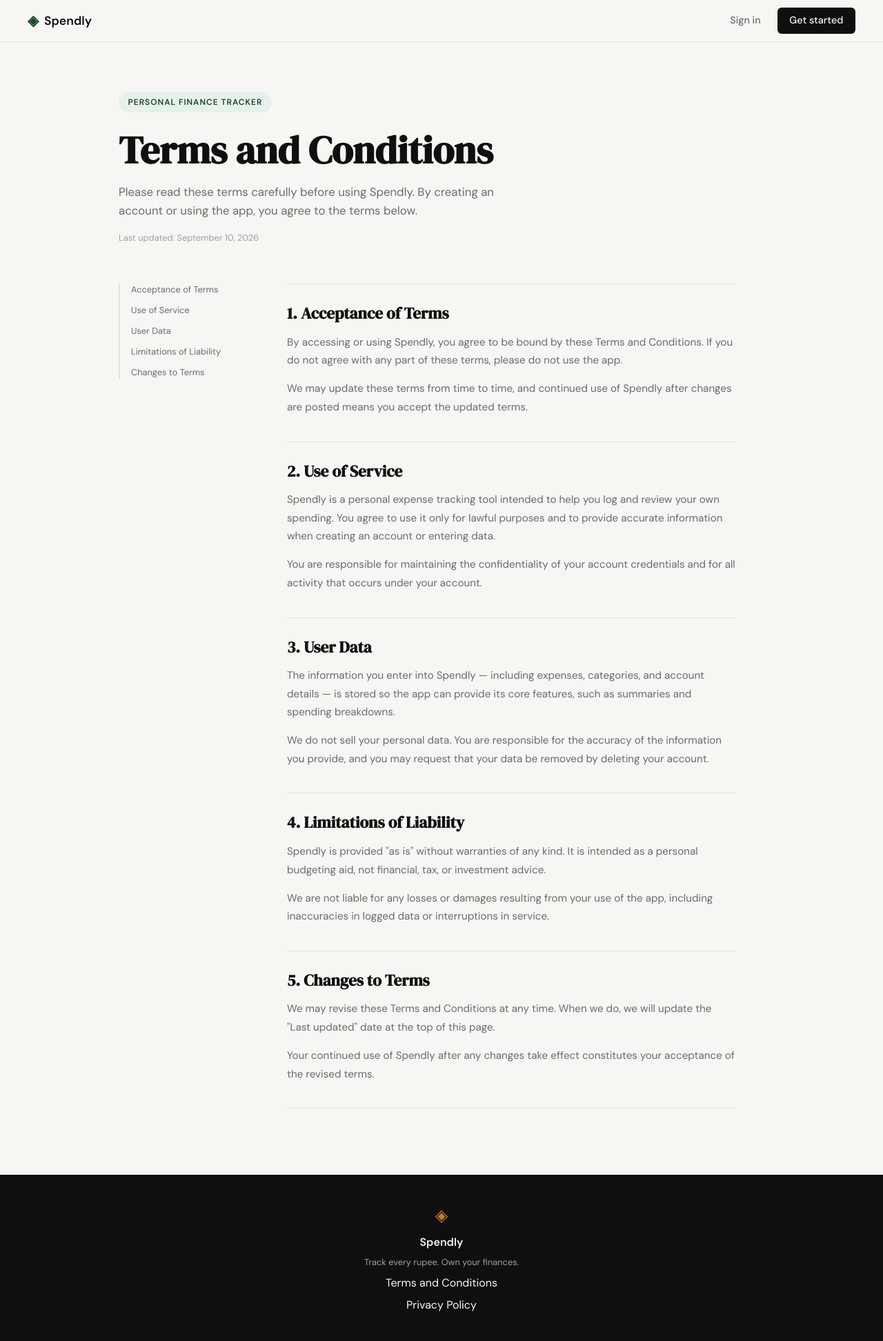
After one commit to jjadhav373/claude_learning_jotiba, a Flask app: page /terms in a window 1280 px wide. The commit adds this page. Shown: the whole page at 69% size. Run offline with Flask 3, Linux system fonts and the light colour scheme.

Commit message:
Add Spendly terms page

```diff
--- a/app.py
+++ b/app.py
@@ -20,6 +20,11 @@ def register():
 @app.route("/login")
 def login():
     return render_template("login.html")
+
+
+@app.route("/terms")
+def terms():
+    return render_template("terms.html")
 
 
 # ------------------------------------------------------------------ #
--- a/static/css/style.css
+++ b/static/css/style.css
@@ -478,6 +478,100 @@ a { color: inherit; text-decoration: none; }
 .auth-switch a:hover { text-decoration: underline; }
 
 /* ------------------------------------------------------------------ */
+/* Terms page                                                          */
+/* ------------------------------------------------------------------ */
+
+.terms-section {
+    max-width: 1000px;
+    margin: 0 auto;
+    padding: 4.5rem 2rem 6rem;
+}
+
+.terms-header {
+    max-width: 680px;
+    margin-bottom: 3.5rem;
+}
+
+.terms-title {
+    font-family: var(--font-display);
+    font-size: clamp(2.25rem, 5vw, 3.5rem);
+    line-height: 1.1;
+    color: var(--ink);
+    margin-bottom: 1rem;
+}
+
+.terms-intro {
+    font-size: 1.05rem;
+    color: var(--ink-muted);
+    max-width: 560px;
+}
+
+.terms-updated {
+    color: var(--ink-faint);
+    font-size: 0.8rem;
+    margin-top: 1rem;
+}
+
+.terms-layout {
+    display: grid;
+    grid-template-columns: 180px 1fr;
+    gap: 4rem;
+    align-items: start;
+}
+
+.terms-index {
+    position: sticky;
+    top: 84px;
+    display: flex;
+    flex-direction: column;
+    gap: 0.75rem;
+    border-left: 2px solid var(--border);
+    padding-left: 1rem;
+}
+
+.terms-index a {
+    color: var(--ink-muted);
+    font-size: 0.8rem;
+    line-height: 1.4;
+}
+
+.terms-index a:hover {
+    color: var(--accent);
+}
+
+.terms-content {
+    max-width: 650px;
+}
+
+.terms-content section {
+    border-top: 1px solid var(--border);
+    padding: 1.75rem 0 2.25rem;
+    scroll-margin-top: 84px;
+}
+
+.terms-content section:last-child {
+    border-bottom: 1px solid var(--border);
+}
+
+.terms-content h2 {
+    font-family: var(--font-display);
+    font-size: 1.45rem;
+    line-height: 1.25;
+    margin-bottom: 0.85rem;
+}
+
+.terms-content p {
+    color: var(--ink-muted);
+    font-size: 0.95rem;
+    line-height: 1.75;
+    margin-bottom: 0.9rem;
+}
+
+.terms-content p:last-child {
+    margin-bottom: 0;
+}
+
+/* ------------------------------------------------------------------ */
 /* Footer                                                              */
 /* ------------------------------------------------------------------ */
 
@@ -527,4 +621,8 @@ a { color: inherit; text-decoration: none; }
 @media (max-width: 600px) {
     .nav-links a:not(.nav-cta) { display: none; }
     .hero { padding: 3rem 1rem 2rem; }
+
+    .terms-section { padding: 3rem 1rem 4rem; }
+    .terms-layout { grid-template-columns: 1fr; gap: 2rem; }
+    .terms-index { position: static; }
 }
--- a/templates/base.html
+++ b/templates/base.html
@@ -34,7 +34,7 @@
             <span class="brand-icon">◈</span>
             <span class="footer-name">Spendly</span>
             <p class="footer-copy">Track every rupee. Own your finances.</p>
-            <a href="#">Terms and Conditions</a>
+            <a href="{{ url_for('terms') }}">Terms and Conditions</a>
             <a href="#">Privacy Policy</a>
         </div>
     </footer>
--- /dev/null
+++ b/templates/terms.html
@@ -0,0 +1,101 @@
+{% extends "base.html" %}
+
+{% block title %}Terms and Conditions — Spendly{% endblock %}
+
+{% block content %}
+
+<section class="terms-section">
+
+    <div class="terms-header">
+        <span class="hero-badge">Personal Finance Tracker</span>
+        <h1 class="terms-title">Terms and Conditions</h1>
+        <p class="terms-intro">
+            Please read these terms carefully before using Spendly.
+            By creating an account or using the app, you agree to the terms below.
+        </p>
+        <p class="terms-updated">Last updated: September 10, 2026</p>
+    </div>
+
+    <div class="terms-layout">
+
+        <nav class="terms-index">
+            <a href="#acceptance">Acceptance of Terms</a>
+            <a href="#use-of-service">Use of Service</a>
+            <a href="#user-data">User Data</a>
+            <a href="#liability">Limitations of Liability</a>
+            <a href="#changes">Changes to Terms</a>
+        </nav>
+
+        <div class="terms-content">
+
+            <section id="acceptance">
+                <h2>1. Acceptance of Terms</h2>
+                <p>
+                    By accessing or using Spendly, you agree to be bound by these Terms and
+                    Conditions. If you do not agree with any part of these terms, please do
+                    not use the app.
+                </p>
+                <p>
+                    We may update these terms from time to time, and continued use of Spendly
+                    after changes are posted means you accept the updated terms.
+                </p>
+            </section>
+
+            <section id="use-of-service">
+                <h2>2. Use of Service</h2>
+                <p>
+                    Spendly is a personal expense tracking tool intended to help you log and
+                    review your own spending. You agree to use it only for lawful purposes and
+                    to provide accurate information when creating an account or entering data.
+                </p>
+                <p>
+                    You are responsible for maintaining the confidentiality of your account
+                    credentials and for all activity that occurs under your account.
+                </p>
+            </section>
+
+            <section id="user-data">
+                <h2>3. User Data</h2>
+                <p>
+                    The information you enter into Spendly — including expenses, categories,
+                    and account details — is stored so the app can provide its core features,
+                    such as summaries and spending breakdowns.
+                </p>
+                <p>
+                    We do not sell your personal data. You are responsible for the accuracy of
+                    the information you provide, and you may request that your data be removed
+                    by deleting your account.
+                </p>
+            </section>
+
+            <section id="liability">
+                <h2>4. Limitations of Liability</h2>
+                <p>
+                    Spendly is provided "as is" without warranties of any kind. It is intended
+                    as a personal budgeting aid, not financial, tax, or investment advice.
+                </p>
+                <p>
+                    We are not liable for any losses or damages resulting from your use of the
+                    app, including inaccuracies in logged data or interruptions in service.
+                </p>
+            </section>
+
+            <section id="changes">
+                <h2>5. Changes to Terms</h2>
+                <p>
+                    We may revise these Terms and Conditions at any time. When we do, we will
+                    update the "Last updated" date at the top of this page.
+                </p>
+                <p>
+                    Your continued use of Spendly after any changes take effect constitutes
+                    your acceptance of the revised terms.
+                </p>
+            </section>
+
+        </div>
+
+    </div>
+
+</section>
+
+{% endblock %}
```
